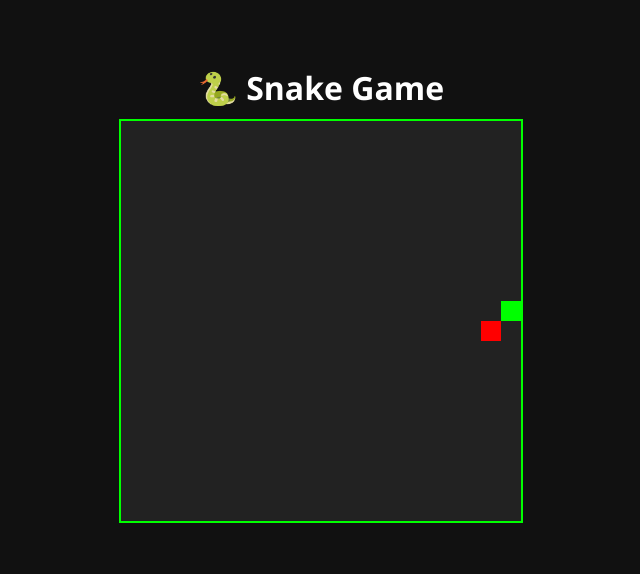
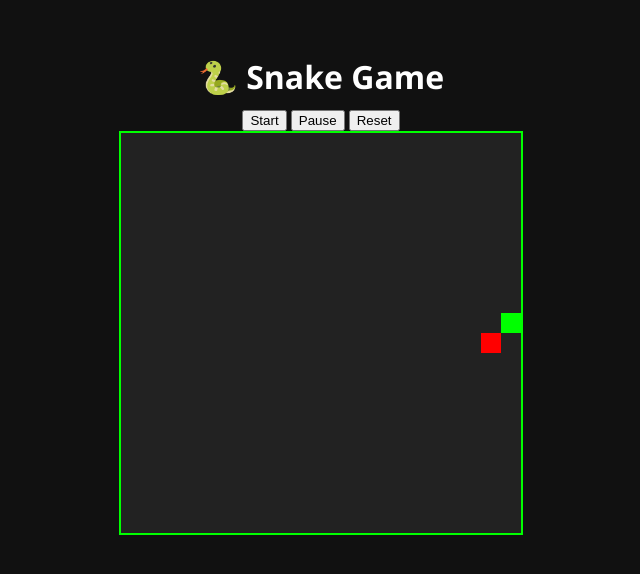
Before and after one commit to Raviteja-2000/Snake-game, a plain HTML site: page index.html in a window 1280 px wide. Shown: the part 116-690 px from the top of the page, without its empty margins (319-959 px from the left). Drawn offline with Linux system fonts and the light colour scheme.

Commit message:
Update index.html

```diff
--- a/index.html
+++ b/index.html
@@ -8,6 +8,11 @@
 </head>
 <body>
   <h1>🐍 Snake Game</h1>
+  <div class="controls">
+    <button id="startBtn">Start</button>
+    <button id="pauseBtn">Pause</button>
+    <button id="resetBtn">Reset</button>
+  </div>
   <canvas id="game" width="400" height="400"></canvas>
 
   <!-- Sound Effects -->
```
